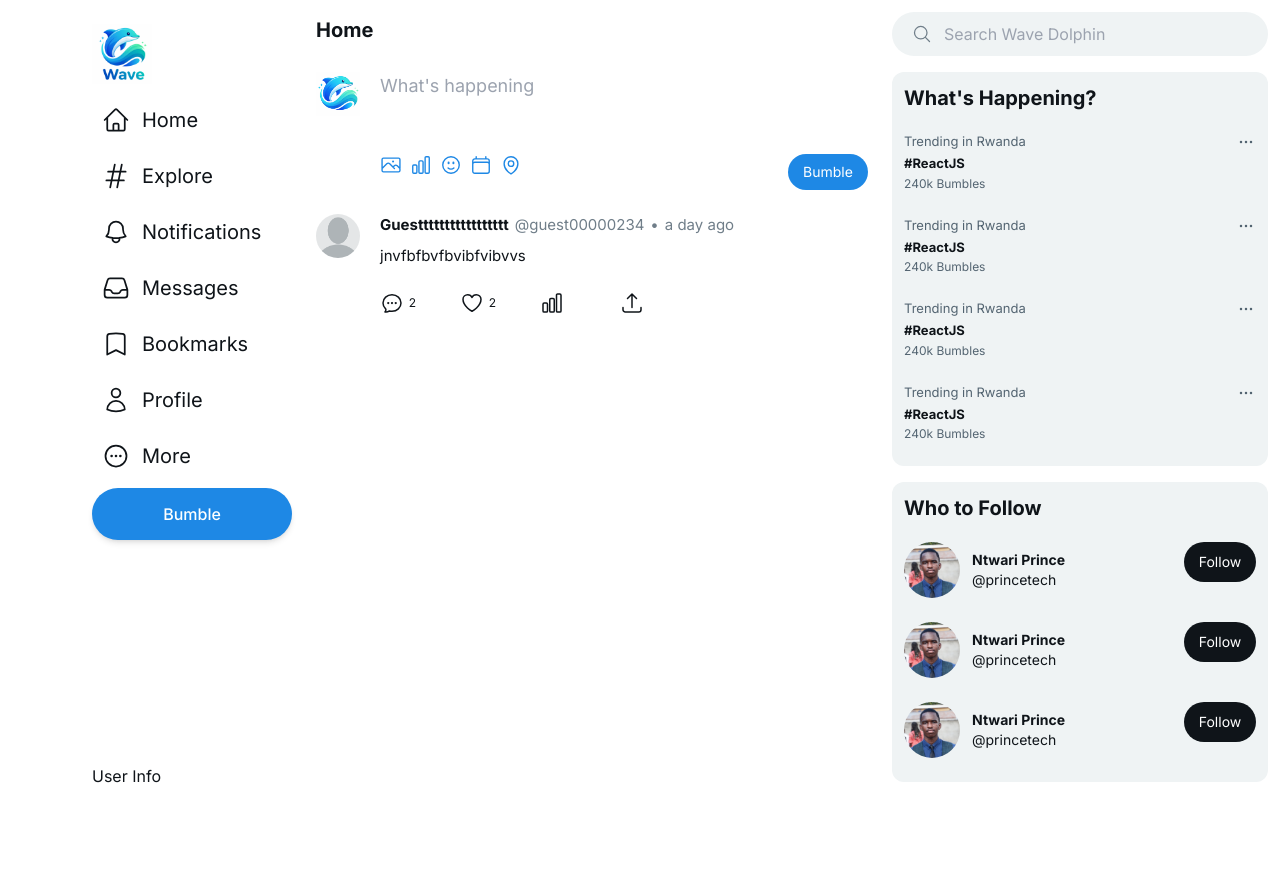
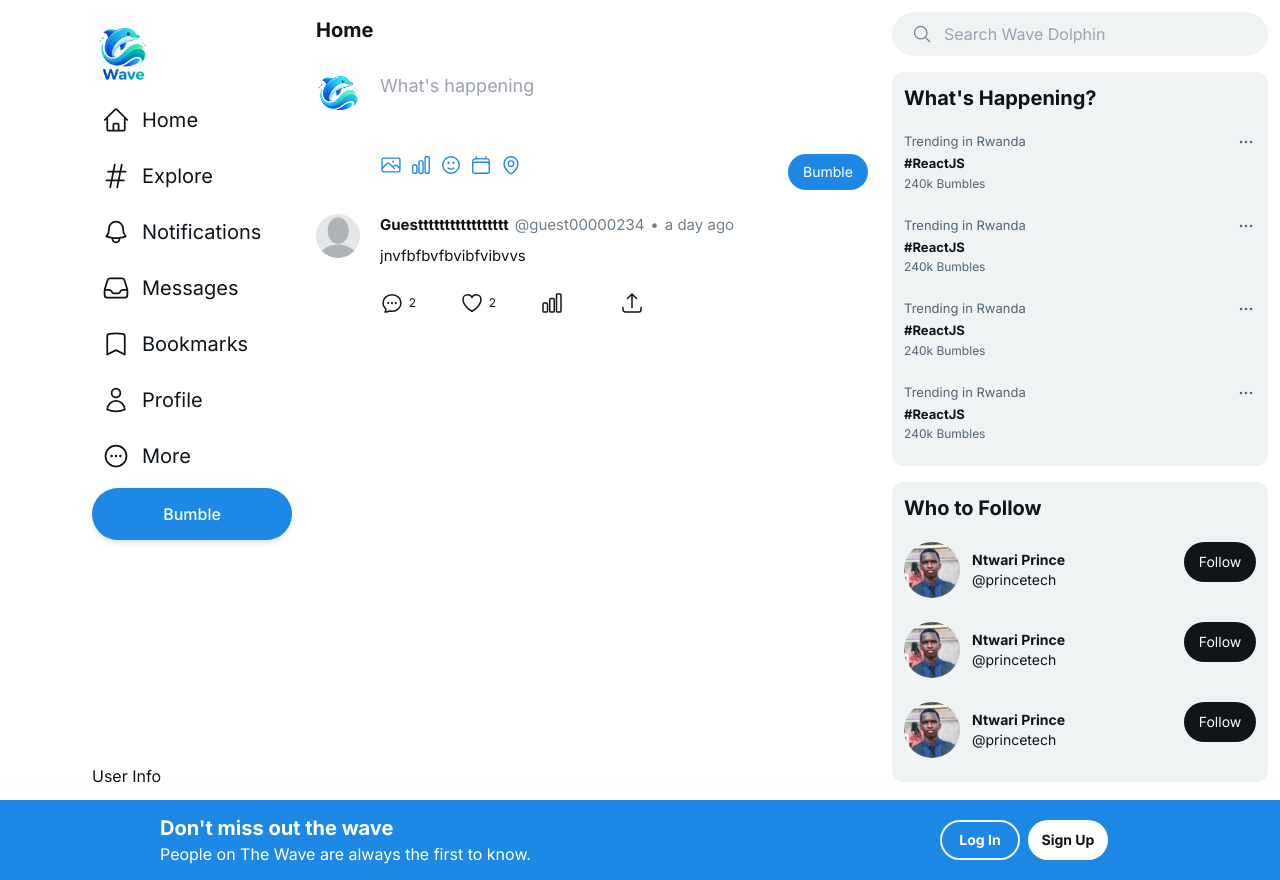
Before and after one commit to 10thPrince/Social-Media-App-Wave-, a Next.js app: page / in a window 1280 px wide. Before the commit the page ends 800 px from the top, so only its background shows below. Built offline with nearby package versions, Linux system fonts and the light colour scheme.

Commit message:
Second Commit

```diff
--- a/app/page.tsx
+++ b/app/page.tsx
@@ -1,14 +1,20 @@
 import Sidebar from '@/components/Sidebar';
 import Widgets from '@/components/Widgets';
 import Postfed from '@/components/Postfed';
+import SignUpPrompt from '@/components/SignUpPrompt';
 
 export default function Home() {
   return (
+    <>
       <div className='text-[#0F1419] min-h-screen max-w-[1400px]
         mx-auto flex flex-row justify-center'>
         <Sidebar />
         <Postfed />
         <Widgets />
       </div>
+      <SignUpPrompt />
+
+    </>
+
   );
 }
--- /dev/null
+++ b/components/SignUpPrompt.tsx
@@ -0,0 +1,31 @@
+import React from 'react'
+
+const SignUpPrompt = () => {
+  return (
+    <div className='h-20 fixes w-full bg-primary bottom-0 flex items-center justify-center
+    md:space-x-5 lg:justify-between lg:px-20 xl:px-40 2xl:px-80'>
+        <div className='hidden md:flex flex-col text-white'>
+            <span className='text-xl font-bold'>
+                Don't miss out the wave
+            </span>
+            <span>
+                People on The Wave are always the first to know.
+            </span>
+
+        </div>
+
+        <div className='flex space-x-2 w-full md:w-fit p-3'>
+            <button className=' w-full h-12 md:h-10 md:w-20 text-md md:text-sm border-2
+            border-gray-100 rounded-full text-white font-bold hover:bg-white hover:bg-opacity-25
+            transition'>
+                Log In
+            </button>
+
+            <button className='text-secondary w-full h-12  bg-white md:w-20 md:h-10 text-md md:text-sm font-bold
+            rounded-full'>Sign Up</button>
+        </div>
+    </div>
+  )
+}
+
+export default SignUpPrompt
--- /dev/null
+++ b/components/modal/SignUpModal.tsx
@@ -0,0 +1,10 @@
+import React from 'react'
+
+const SignUpModal = () => {
+    return (
+        <button className='text-secondary w-full h-12  bg-white md:w-20 md:h-10 text-md md:text-sm font-bold
+            rounded-full'>Sign Up</button>
+    )
+}
+
+export default SignUpModal
--- a/package.json
+++ b/package.json
@@ -9,7 +9,10 @@
     "lint": "next lint"
   },
   "dependencies": {
+    "@emotion/react": "^11.14.0",
+    "@emotion/styled": "^11.14.1",
     "@heroicons/react": "^2.1.3",
+    "@mui/material": "^7.3.6",
     "next": "14.1.4",
     "react": "^18",
     "react-dom": "^18"
```
Also changed, not shown: 1 other file (tests, documents, lock files or other folders). Lines whose indentation alone changed are shown as unchanged.
